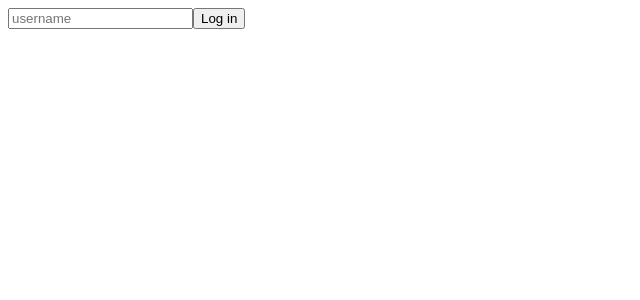
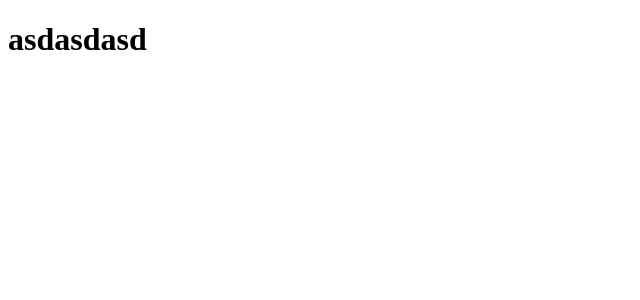
Before and after one commit to lukeheo8592/react-masterclass, a React (Create React App) app: page / in a window 1280 px wide. Shown: the top 300 px of the page, without its empty margins (0-640 px from the left). Built offline with nearby package versions, Linux system fonts and the light colour scheme.

Commit message:
done training

```diff
--- a/src/App.tsx
+++ b/src/App.tsx
@@ -1,29 +1,21 @@
 import React, { useState } from "react";
+import styled from "styled-components";
+
+
+const Container = styled.div`
+  background-color: ${(props) => props.theme.bgColor}
+`;
+const H1 = styled.h1`
+  color:${props => props.theme.textColor}
+`;
+
 
 function App() {
-  const [value, setValue] = useState("");
-  const onChange = (event: React.FormEvent<HTMLInputElement>) => {
-    const {
-      currentTarget: { value },
-    } = event;
-    setValue(value);
-  };
-  const onSubmit = (event: React.FormEvent<HTMLFormElement>) => {
-    event.preventDefault();
-    console.log("hello", value);
-  };
+
   return (
-    <div>
-      <form onSubmit={onSubmit}>
-        <input
-          value={value}
-          onChange={onChange}
-          type="text"
-          placeholder="username"
-        />
-        <button>Log in</button>
-      </form>
-    </div>
+    <Container>
+      <H1>asdasdasd</H1>
+    </Container>
   );
 }
 
--- a/src/index.tsx
+++ b/src/index.tsx
@@ -1,10 +1,14 @@
 import React from "react";
 import ReactDOM from "react-dom";
+import { ThemeProvider } from "styled-components";
 import App from "./App";
+import { darkTheme, lightTheme } from "./theme";
 
 ReactDOM.render(
   <React.StrictMode>
+    <ThemeProvider theme={lightTheme}>
     <App />
+    </ThemeProvider>
   </React.StrictMode>,
   document.getElementById("root")
 );
--- /dev/null
+++ b/src/theme.ts
@@ -0,0 +1,13 @@
+import { DefaultTheme } from "styled-components";
+
+export const lightTheme:DefaultTheme = {
+    bgColor: "white",
+    textColor:"black",
+    btnColor:"tomato"
+};
+
+export const darkTheme:DefaultTheme = {
+    bgColor:"black",
+    textColor:"white",
+    btnColor:"teal"
+};
```
Also changed, not shown: src/styled.d.ts (added, +11 -0 lines).
